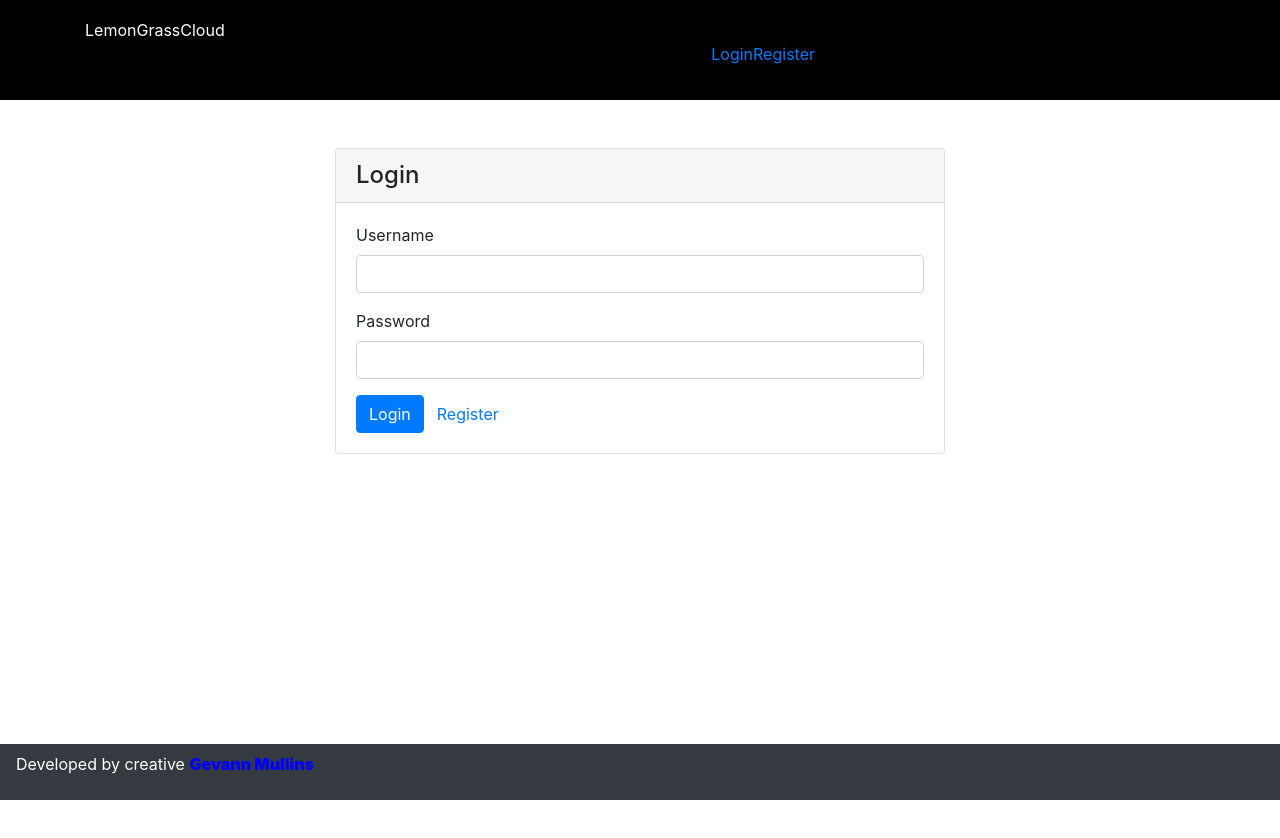
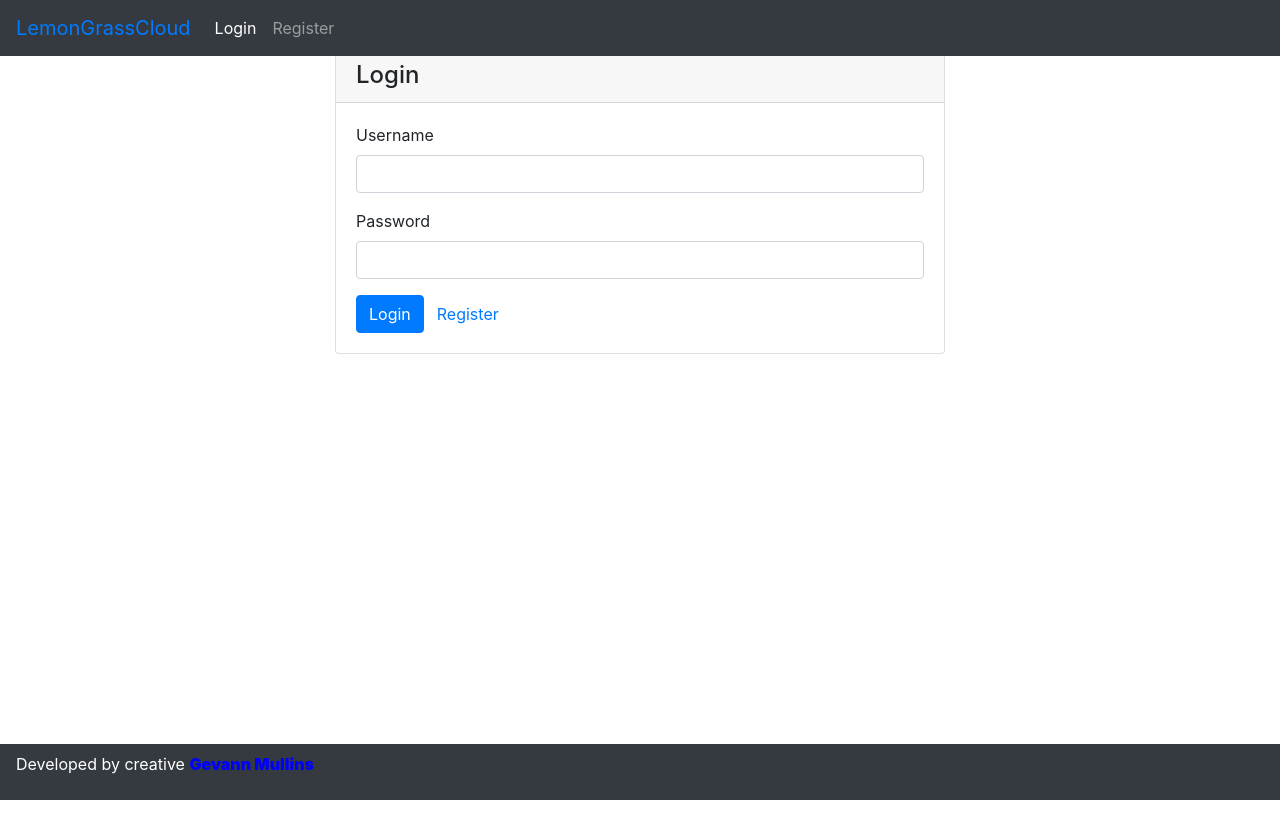
Before and after one commit to gevannmullins/lemongrass_test, a Next.js app: page /login in a window 1280 px wide. Shown: the top 838 px of the page. Before the commit the page ends 800 px from the top, so only its background shows below. Built offline with nearby package versions, Linux system fonts and the light colour scheme.

Commit message:
Updated the Header to match the footer style. Also fixed the header margin top issues. Using the bootstrap nav instead and alternating between logged in and logged out links.

```diff
--- a/components/Header.js
+++ b/components/Header.js
@@ -19,25 +19,15 @@ function Header() {
 
     // only show nav when logged in
     if (!user) return (
-    <div className={classes.header}>
-        <div className={`container`}>
-            <div className={`row`}>
-                <div className={`col-4`}>LemonGrassCloud</div>
+        <nav className="navbar fixed-top navbar-expand navbar-dark bg-dark">
+            <div className="navbar-brand">
+                <NavLink href="/">LemonGrassCloud</NavLink>
             </div>
-            <div className={`row`}>
-                <div className={`col-8 text-right`}>
-                    <ul>
-                        <li>
-                            <Link href="/login">Login</Link>
-                        </li>
-                        <li>
-                            <Link href="/register">Register</Link>
-                        </li>
-                    </ul>
-                </div>
+            <div className="navbar-nav">
+                <NavLink href="/login" exact className="nav-item nav-link">Login</NavLink>
+                <NavLink href="/register" className="nav-item nav-link">Register</NavLink>
             </div>
-        </div>
-    </div>
+        </nav>
     );
 
     return (
--- a/components/index.js
+++ b/components/index.js
@@ -1,6 +1,5 @@
 export * from './Alert';
 export * from './Link';
-export * from './Nav';
 export * from './NavLink';
 export * from './Spinner';
 export * from './Header';
```
Also changed, not shown: components/admin/Layout.js (deleted, +0 -32 lines), components/admin/Layout.module.css (deleted, +0 -35 lines), components/admin/SideBar.js (deleted, +0 -8 lines), components/admin/SideBar.module.css (deleted, +0 -10 lines).
